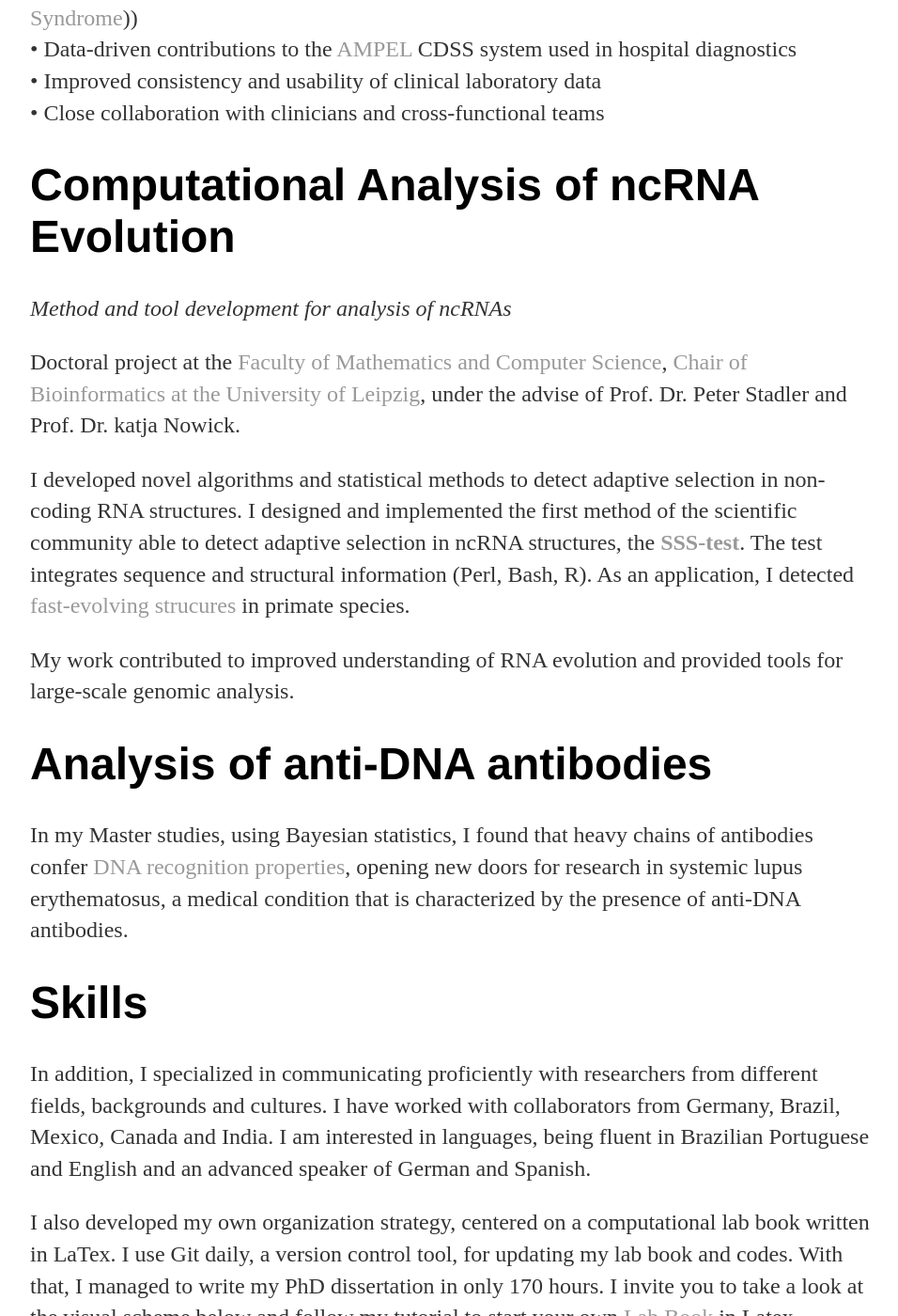
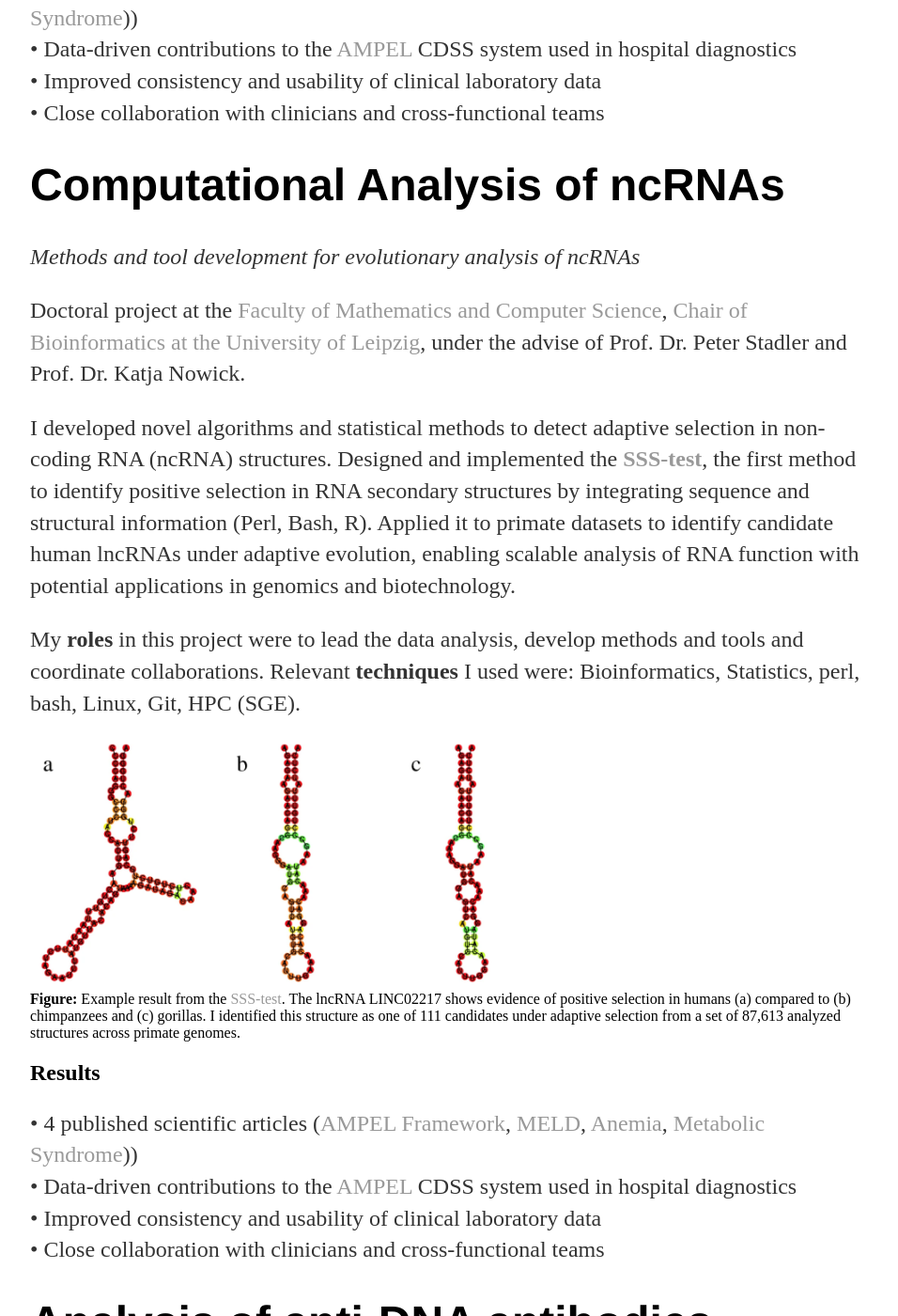
Before and after one commit to waltercostamb/waltercostamb.github.io, a Jekyll site: the page built from about/index.html, in a window 1280 px wide and 1400 px high, scrolled down 2895 px. Shown: the whole window at 94% size, without its empty margins (160-1116 px from the left). Built offline with Jekyll 4.4.1, drawn with Linux system fonts in a browser that asks for light colours; some of the changed text lies outside the part shown.

Commit message:
Update index.html

```diff
--- a/about/index.html
+++ b/about/index.html
@@ -27,7 +27,7 @@ scalable pipeline for high-throughput genomic feature extraction.
 
 <p>
 My <strong>roles</strong> in this project were to lead the data analysis, develop models and tools and coordinate collaborations. Relevant
-	<strong>techniques</strong> I used were: Machine Learning, python, snakemake, HPC (slurm), R, bash, Linux, conda, Git.
+	<strong>techniques</strong> I used were: Machine Learning, Bioinformatics, python, snakemake, HPC (slurm), R, bash, Linux, conda, Git.
 </p>
 
 <img border="0" src="https://raw.githubusercontent.com/waltercostamb/waltercostamb.github.io/master/figures/shap_beeswarm_Salinity_GFs_LR-02092025_presence_positive_web.png" width="500" />
@@ -92,27 +92,47 @@ Figure: Conceptual representation of the knowledge dataflow of the University of
 • Close collaboration with clinicians and cross-functional teams
 </p>
 
-	<h1>Computational Analysis of ncRNA Evolution</h1>
+	<h1>Computational Analysis of ncRNAs</h1>
 
-<p><em>Method and tool development for analysis of ncRNAs</em></p>
+<p><em>Methods and tool development for evolutionary analysis of ncRNAs</em></p>
 
 <p>
 Doctoral project at the <a href="https://www.mathcs.uni-leipzig.de/en">Faculty of Mathematics and Computer Science</a>,
 	<a href="https://www.bioinf.uni-leipzig.de/people">Chair of Bioinformatics at the University of Leipzig</a>,
-	 under the advise of Prof. Dr. Peter Stadler and Prof. Dr. katja Nowick.
+	 under the advise of Prof. Dr. Peter Stadler and Prof. Dr. Katja Nowick.
 </p>
 
 <p>
-I developed novel algorithms and statistical methods to detect adaptive selection in non-coding RNA structures.
-	I designed and implemented the first method of the scientific community able to detect adaptive selection
-	in ncRNA structures, the <strong><a href="https://github.com/waltercostamb/SSS-test">SSS-test</a></strong>.
-	The test integrates sequence and structural information (Perl, Bash, R). As an application, I detected
-		<a href="https://bmcbioinformatics.biomedcentral.com/articles/10.1186/s12859-019-2711-y">fast-evolving strucures</a>
-		in primate species.
+	I developed novel algorithms and statistical methods to detect adaptive selection in non-coding RNA (ncRNA) structures.
+	Designed and implemented the <strong><a href="https://github.com/waltercostamb/SSS-test">SSS-test</a></strong>, the
+	first method to identify positive selection in RNA secondary structures by integrating sequence and structural
+	information (Perl, Bash, R). Applied it to primate datasets to identify candidate human lncRNAs under adaptive evolution,
+	enabling scalable analysis of RNA function with potential applications in genomics and biotechnology.
 </p>
 
 <p>
-My work contributed to improved understanding of RNA evolution and provided tools for large-scale genomic analysis.
+My <strong>roles</strong> in this project were to lead the data analysis, develop methods and tools and coordinate collaborations.
+	Relevant <strong>techniques</strong> I used were: Bioinformatics, Statistics, perl, bash, Linux, Git, HPC (SGE).
+</p>
+
+<img border="0" src="https://raw.githubusercontent.com/waltercostamb/waltercostamb.github.io/master/figures/sss.png" width="500" />
+
+<br>
+<strong>Figure: </strong> Example result from the <a href="https://github.com/waltercostamb/SSS-test">SSS-test</a>.
+The lncRNA LINC02217 shows evidence of positive selection in humans (a) compared to (b) chimpanzees and (c) gorillas.
+	I identified this structure as one of 111 candidates under adaptive selection from a set of 87,613 analyzed
+	structures across primate genomes.
+
+<h2>Results</h2>
+
+<p>
+• 4 published scientific articles (<a href="https://medinform.jmir.org/2021/6/e20407">AMPEL Framework</a>,
+	<a href="https://www.mdpi.com/2075-4426/13/6/963">MELD</a>,
+	<a href="https://www.thieme-connect.de/products/ejournals/abstract/10.1055/a-1669-3918">Anemia</a>,
+	<a href="https://www.mdpi.com/2218-1989/11/8/526">Metabolic Syndrome</a>))<br>
+• Data-driven contributions to the <a href="https://www.ampel.care/">AMPEL</a> CDSS system used in hospital diagnostics<br>
+• Improved consistency and usability of clinical laboratory data<br>
+• Close collaboration with clinicians and cross-functional teams
 </p>
 
 	<h1>Analysis of anti-DNA antibodies</h1>
```
